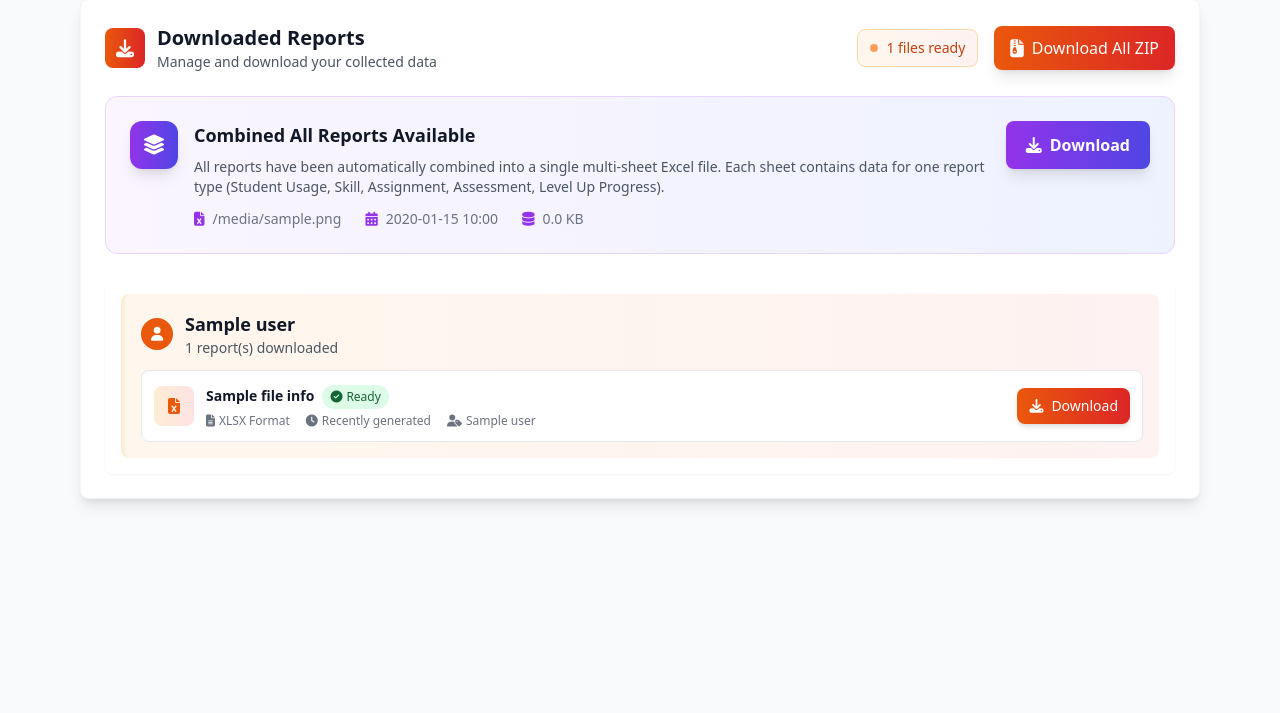
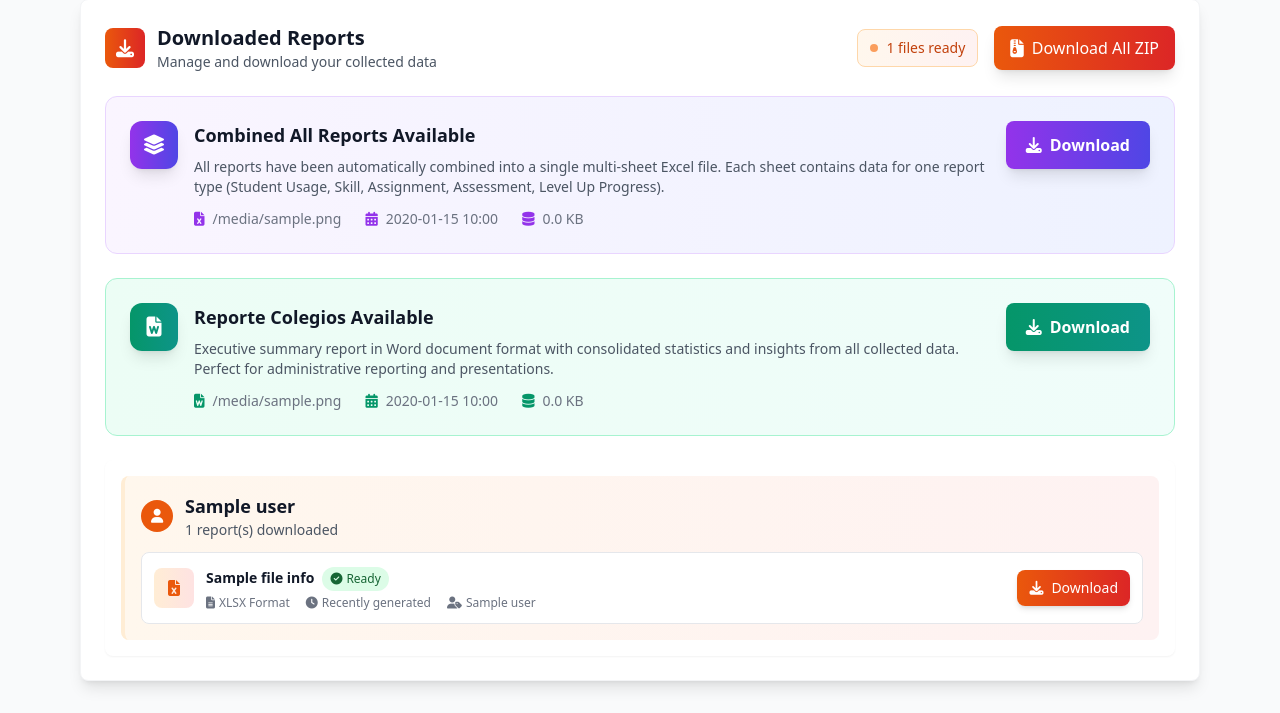
Before and after one commit to davidgonzalezfx/reports-scrapper, a Flask app: template templates/scrapper.html in a window 1280 px wide. Shown: the part 1803-2516 px from the top of the page. Before the commit the page ends 2309 px from the top, so only its background shows below. Run offline with Flask 3, Linux system fonts and the light colour scheme; the template is opened without the code that fills it: most values are stand-ins (such as "Sample title", 1, 10 or a date in 2020); some libraries are stand-ins or nearby versions.

Commit message:
AI - Fix clean reports and expose docx formatted report

```diff
--- a/app.py
+++ b/app.py
@@ -296,6 +296,49 @@ def index():
 				except Exception as e:
 						logger.debug(f"Error checking for combined report: {e}")
 
+				# Check for Reporte Colegios.docx file
+				colegios_report_info = None
+				colegios_filename = 'Reporte Colegios.docx'
+				try:
+						# Check internal directory first
+						internal_file_path = os.path.join(REPORTS_DIR_TMP, colegios_filename)
+						file_found = False
+
+						if os.path.exists(internal_file_path):
+								file_stats = os.stat(internal_file_path)
+								colegios_report_info = {
+										'filename': colegios_filename,
+										'size': file_stats.st_size,
+										'modified': datetime.fromtimestamp(file_stats.st_mtime)
+										}
+								file_found = True
+
+								# If running as executable and file is only in internal, copy it to external for user access
+								if getattr(sys, 'frozen', False):
+										external_reports_dir = os.path.join(os.path.dirname(sys.executable), 'reports')
+										os.makedirs(external_reports_dir, exist_ok=True)
+										external_file_path = os.path.join(external_reports_dir, colegios_filename)
+
+										# Copy file if it doesn't exist in external or is older
+										if not os.path.exists(external_file_path) or os.path.getmtime(external_file_path) < os.path.getmtime(internal_file_path):
+												import shutil
+												shutil.copy2(internal_file_path, external_file_path)
+												logger.info(f"Copied colegios report to external directory: {external_file_path}")
+
+						# If not found in internal, check external directory
+						if not file_found:
+								external_reports_dir = os.path.join(os.path.dirname(sys.executable), 'reports') if getattr(sys, 'frozen', False) else REPORTS_DIR_TMP
+								external_file_path = os.path.join(external_reports_dir, colegios_filename)
+								if os.path.exists(external_file_path):
+										file_stats = os.stat(external_file_path)
+										colegios_report_info = {
+												'filename': colegios_filename,
+												'size': file_stats.st_size,
+												'modified': datetime.fromtimestamp(file_stats.st_mtime)
+										}
+				except Exception as e:
+						logger.debug(f"Error checking for colegios report: {e}")
+
 				config = load_config()
 				selected_date_filter = config.get('date_filter', DATE_FILTERS[0])
 				selected_products_filter = config.get('products_filter', PRODUCTS_FILTERS[0])
@@ -308,6 +351,7 @@ def index():
 						files_with_info=files_with_info,
 						files_by_user=files_by_user,
 						combined_report=combined_report_info,
+						colegios_report=colegios_report_info,
 						download_in_progress=app_state.get_download_status(),
 						date_filters=DATE_FILTERS,
 						selected_date_filter=selected_date_filter,
@@ -509,6 +553,102 @@ def get_combined_reports_status():
 				logger.error(f"Error checking combined reports status: {e}")
 				return jsonify({'exists': False, 'error': str(e)})
 
+@app.route('/download-colegios-report')
+def download_colegios_report():
+		"""Download the Reporte Colegios.docx file."""
+		try:
+				if getattr(sys, 'frozen', False):
+						base_path = sys._MEIPASS
+				else:
+						base_path = os.path.abspath('.')
+				REPORTS_DIR_TMP = os.path.join(base_path, 'reports')
+
+				# Look for Reporte Colegios.docx in both internal and external directories
+				colegios_filename = 'Reporte Colegios.docx'
+				file_found = False
+				file_path = None
+
+				# Check internal directory first (where it's generated)
+				internal_file_path = os.path.join(REPORTS_DIR_TMP, colegios_filename)
+				if os.path.exists(internal_file_path):
+						file_path = internal_file_path
+						file_found = True
+
+				# If not found in internal, check external directory
+				if not file_found:
+						external_reports_dir = os.path.join(os.path.dirname(sys.executable), 'reports') if getattr(sys, 'frozen', False) else REPORTS_DIR_TMP
+						external_file_path = os.path.join(external_reports_dir, colegios_filename)
+						if os.path.exists(external_file_path):
+								file_path = external_file_path
+								file_found = True
+
+				if not file_found:
+						logger.info("Reporte Colegios.docx file not available")
+						return jsonify({'error': 'Reporte Colegios.docx file not available'}), 404
+
+				# Security check: ensure filename doesn't contain path traversal
+				if not validate_filename(colegios_filename):
+						logger.warning(f"Potentially malicious filename: {colegios_filename}")
+						return jsonify({'error': 'Invalid filename'}), 400
+
+				# Get file stats for response
+				file_stats = os.stat(file_path)
+
+				logger.info(f"Downloading Reporte Colegios.docx file from: {file_path}")
+				return send_file(
+						file_path,
+						as_attachment=True,
+						download_name=colegios_filename,
+						mimetype='application/vnd.openxmlformats-officedocument.wordprocessingml.document'
+				)
+
+		except Exception as e:
+				logger.error(f"Error downloading Reporte Colegios.docx file: {e}")
+				return jsonify({'error': 'Download failed'}), 500
+
+@app.route('/get-colegios-report-status')
+def get_colegios_report_status():
+		"""Check if a Reporte Colegios.docx file exists."""
+		try:
+				if getattr(sys, 'frozen', False):
+						base_path = sys._MEIPASS
+				else:
+						base_path = os.path.abspath('.')
+				REPORTS_DIR_TMP = os.path.join(base_path, 'reports')
+
+				colegios_filename = 'Reporte Colegios.docx'
+				file_found = False
+				file_path = None
+
+				# Check internal directory first
+				internal_file_path = os.path.join(REPORTS_DIR_TMP, colegios_filename)
+				if os.path.exists(internal_file_path):
+						file_path = internal_file_path
+						file_found = True
+
+				# If not found in internal, check external directory
+				if not file_found:
+						external_reports_dir = os.path.join(os.path.dirname(sys.executable), 'reports') if getattr(sys, 'frozen', False) else REPORTS_DIR_TMP
+						external_file_path = os.path.join(external_reports_dir, colegios_filename)
+						if os.path.exists(external_file_path):
+								file_path = external_file_path
+								file_found = True
+
+				if file_found:
+						file_stats = os.stat(file_path)
+						return jsonify({
+								'exists': True,
+								'filename': colegios_filename,
+								'size': file_stats.st_size,
+								'modified': datetime.fromtimestamp(file_stats.st_mtime).isoformat()
+						})
+				else:
+						return jsonify({'exists': False})
+
+		except Exception as e:
+				logger.error(f"Error checking colegios report status: {e}")
+				return jsonify({'exists': False, 'error': str(e)})
+
 @app.route('/scrape', methods=['POST'])
 def scrape():
 		"""Start the scraping process."""
@@ -664,23 +804,50 @@ def upload_users():
 def cleanup_reports_directory() -> None:
 		"""Clean up the reports directory on startup."""
 		try:
-				os.makedirs(REPORTS_DIR, exist_ok=True)
+				# Determine which directories to clean based on execution context
+				directories_to_clean = []
 
-				# Delete all files in the reports directory
-				files_removed = 0
-				for f in os.listdir(REPORTS_DIR):
-						file_path = os.path.join(REPORTS_DIR, f)
-						if os.path.isfile(file_path):
-								os.remove(file_path)
-								files_removed += 1
+				if getattr(sys, 'frozen', False):
+						# Running as PyInstaller executable - clean both directories
+						base_path = sys._MEIPASS
+						external_reports_dir = os.path.join(os.path.dirname(sys.executable), REPORTS_DIR)
+						internal_reports_dir = os.path.join(base_path, REPORTS_DIR)
+						directories_to_clean = [external_reports_dir, internal_reports_dir]
+				else:
+						# Running in development - clean only the local reports directory
+						directories_to_clean = [REPORTS_DIR]
 
-				if files_removed > 0:
-						logger.info(f"Cleaned up {files_removed} files from reports directory")
+				total_files_removed = 0
+
+				for reports_dir in directories_to_clean:
+						try:
+								os.makedirs(reports_dir, exist_ok=True)
+
+								# Delete all files in the reports directory
+								files_removed = 0
+								for f in os.listdir(reports_dir):
+										file_path = os.path.join(reports_dir, f)
+										if os.path.isfile(file_path):
+												os.remove(file_path)
+												files_removed += 1
+
+								if files_removed > 0:
+										logger.info(f"Cleaned up {files_removed} files from {reports_dir}")
+										total_files_removed += files_removed
+								else:
+										logger.info(f"Reports directory {reports_dir} is clean")
+
+						except Exception as e:
+								logger.warning(f"Error cleaning up reports directory {reports_dir}: {e}")
+								# Continue with other directories
+
+				if total_files_removed > 0:
+						logger.info(f"Total cleaned up {total_files_removed} files from all reports directories")
 				else:
-						logger.info("Reports directory is clean")
+						logger.info("All reports directories are clean")
 
 		except Exception as e:
-				logger.error(f"Error cleaning up reports directory: {e}")
+				logger.error(f"Error in cleanup_reports_directory: {e}")
 
 def open_browser(host: str = 'localhost', port: int = 5000, delay: float = 1.5) -> None:
 		"""Open the default web browser to the application URL.
--- a/scraper_config.json
+++ b/scraper_config.json
@@ -2,8 +2,8 @@
   "date_filter": "Today",
   "tabs": {
     "Student Usage": true,
-    "Skill": true,
-    "Assignment": true,
+    "Skill": false,
+    "Assignment": false,
     "Assessment": false,
     "Level Up Progress": false
   },
--- a/templates/scrapper.html
+++ b/templates/scrapper.html
@@ -655,6 +655,44 @@
 			</div>
 			{% endif %}
 
+			{% if colegios_report %}
+			<!-- Colegios Report Highlight -->
+			<div class="mb-6 bg-gradient-to-r from-emerald-50 to-teal-50 rounded-xl p-6 border border-emerald-200">
+				<div class="flex items-start gap-4">
+					<div class="w-12 h-12 bg-gradient-to-r from-emerald-600 to-teal-600 rounded-xl flex items-center justify-center shadow-lg">
+						<i class="fas fa-file-word text-white text-xl"></i>
+					</div>
+					<div class="flex-1">
+						<h3 class="text-lg font-bold text-gray-900 mb-2">Reporte Colegios Available</h3>
+						<p class="text-sm text-gray-600 mb-3">
+							Executive summary report in Word document format with consolidated statistics and insights
+							from all collected data. Perfect for administrative reporting and presentations.
+						</p>
+						<div class="flex items-center gap-6 text-sm text-gray-500">
+							<span class="flex items-center gap-2">
+								<i class="fas fa-file-word text-emerald-600"></i>
+								{{ colegios_report.filename }}
+							</span>
+							<span class="flex items-center gap-2">
+								<i class="fas fa-calendar-alt text-emerald-600"></i>
+								{{ colegios_report.modified.strftime('%Y-%m-%d %H:%M') }}
+							</span>
+							<span class="flex items-center gap-2">
+								<i class="fas fa-database text-emerald-600"></i>
+								{{ (colegios_report.size / 1024)|round(1) }} KB
+							</span>
+						</div>
+					</div>
+					<a href="/download-colegios-report"
+						class="group relative inline-flex items-center gap-2 px-5 py-3 bg-gradient-to-r from-emerald-600 to-teal-600 text-white font-semibold rounded-lg shadow-lg hover:from-emerald-700 hover:to-teal-700 focus:outline-none focus:ring-4 focus:ring-emerald-300 transition-all duration-200">
+						<i class="fas fa-download"></i>
+						<span>Download</span>
+						<div class="absolute inset-0 bg-white opacity-0 group-hover:opacity-20 rounded-lg transition-opacity duration-200"></div>
+					</a>
+				</div>
+			</div>
+			{% endif %}
+
 			{% if files %}
 
 			<div class="bg-white rounded-lg overflow-hidden shadow-sm">
```
Also changed, not shown: utils.py (+81 -15 lines), 1 other file.
